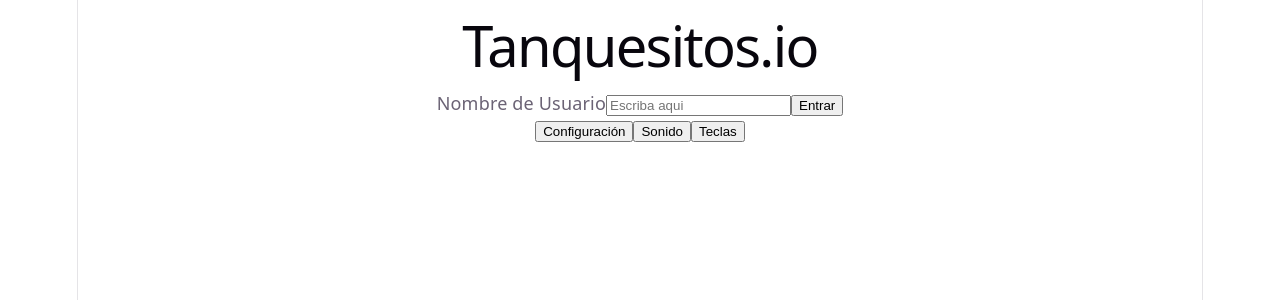
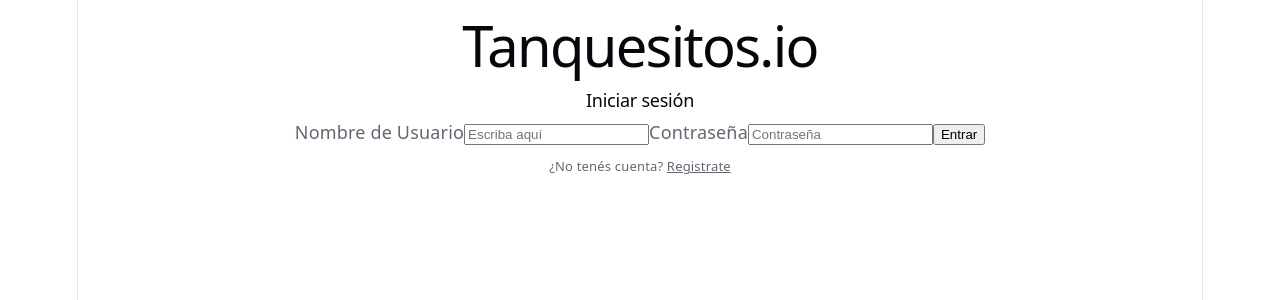
Before and after one commit to KillerYZK/Tanquesito.io, a React (Vite) app: page / in a window 1280 px wide. Shown: the top 300 px of the page. Built offline with nearby package versions, Linux system fonts and the light colour scheme.

Commit message:
Modificaciones App
Se realizo modificacion para iniciar sesion y registrar sesion en el juego conectadas a firebase

```diff
--- a/src/App.jsx
+++ b/src/App.jsx
@@ -1,11 +1,13 @@
-import { useState, useEffect } from "react";
+import { useState } from "react";
 import Game from "./mapa/mapa";
+import Login from "./Login";
+import Register from "./Register";
 
 export default function Tanquesitos() {
+  const [pantalla, setPantalla] = useState("login"); // "login" | "register" | "config" | "juego"
   const [modalVisible, setModalVisible] = useState(false);
   const [activeTab, setActiveTab] = useState("general");
   const [usuario, setUsuario] = useState("");
-  const [enJuego, setEnJuego] = useState(false);
   const [selectedColor, setSelectedColor] = useState("#29b6e8");
   const [soundVolume, setSoundVolume] = useState(80);
   const [musicVolume, setMusicVolume] = useState(70);
@@ -29,18 +31,15 @@
     ["V", "Chat"],
   ];
 
-  useEffect(() => {
-    if (!modalVisible) return;
+  const handleLogin = (nombre) => {
+    setUsuario(nombre);
+    setPantalla("config");
+  };
 
-    const handleEsc = (event) => {
-      if (event.key === "Escape") {
-        setModalVisible(false);
-      }
-    };
-
-    window.addEventListener("keydown", handleEsc);
-    return () => window.removeEventListener("keydown", handleEsc);
-  }, [modalVisible]);
+  const handleRegistro = (nombre) => {
+    setUsuario(nombre);
+    setPantalla("config");
+  };
 
   const abrirModal = (tab) => {
     setActiveTab(tab);
@@ -123,53 +122,96 @@
     );
   };
 
-  if (enJuego) {
-    return <Game usuario={usuario} color={selectedColor} />;
+  // --- Pantallas de auth ---
+  if (pantalla === "login") {
+    return (
+      <Login
+        onLogin={handleLogin}
+        irARegister={() => setPantalla("register")}
+      />
+    );
   }
 
+  if (pantalla === "register") {
+    return (
+      <Register
+        onRegistrado={handleRegistro}
+        irALogin={() => setPantalla("login")}
+      />
+    );
+  }
+
+  // --- Juego ---
+  if (pantalla === "juego") {
+    return (
+      <Game
+        usuario={usuario}
+        color={selectedColor}
+        volumenSonido={soundVolume}
+        volumenMusica={musicVolume}
+        onSalir={() => setPantalla("config")}
+      />
+    );
+  }
+
+  // --- Menú / Config (pantalla === "config") ---
   return (
     <div className="app-container">
       <h1 className="app-title">Tanquesitos.io</h1>
 
+      <p style={{ fontSize: "14px", marginTop: "-16px" }}>
+        Bienvenido, <strong>{usuario}</strong>
+      </p>
+
       <div className="login-form">
-        <label>Nombre de Usuario</label>
-        <input
-          type="text"
-          placeholder="Escriba aqui"
-          value={usuario}
-          onChange={(e) => setUsuario(e.target.value)}
-        />
         <button
-          onClick={() => {
-            if (usuario.trim() === "") {
-              alert("Por favor, ingresa un nombre de usuario");
-            } else {
-              setEnJuego(true);
-            }
-          }}
+          onClick={() => setPantalla("juego")}
           className="btn btn-primary"
         >
-          Entrar
+          ¡Jugar!
         </button>
       </div>
 
       {!modalVisible && (
         <div className="options-container">
-          <button type="button" onClick={() => abrirModal("general")} className="btn-option">
+          <button
+            type="button"
+            onClick={() => abrirModal("general")}
+            className="btn-option"
+          >
             Configuración
           </button>
-          <button type="button" onClick={() => abrirModal("sonido")} className="btn-option">
+          <button
+            type="button"
+            onClick={() => abrirModal("sonido")}
+            className="btn-option"
+          >
             Sonido
           </button>
-          <button type="button" onClick={() => abrirModal("teclas")} className="btn-option">
+          <button
+            type="button"
+            onClick={() => abrirModal("teclas")}
+            className="btn-option"
+          >
             Teclas
+          </button>
+          <button
+            type="button"
+            onClick={() => setPantalla("login")}
+            className="btn-option"
+            style={{ backgroundColor: "rgba(232,57,46,0.3)" }}
+          >
+            Cerrar sesión
           </button>
         </div>
       )}
 
       {modalVisible && (
         <div className="modal-overlay" onClick={cerrarModal}>
-          <div className="modal modal-sky" onClick={(event) => event.stopPropagation()}>
+          <div
+            className="modal modal-sky"
+            onClick={(event) => event.stopPropagation()}
+          >
             <h2 className="modal-title">Configuración</h2>
             <div className="modal-content">
               <div className="tabs">
@@ -197,7 +239,11 @@
               </div>
               {renderTabContent()}
               <div className="action-button-container">
-                <button type="button" onClick={cerrarModal} className="btn-accept">
+                <button
+                  type="button"
+                  onClick={cerrarModal}
+                  className="btn-accept"
+                >
                   Aceptar
                 </button>
               </div>
--- /dev/null
+++ b/src/Login.jsx
@@ -0,0 +1,81 @@
+import { useState } from "react";
+import { db } from "./firebase";
+import { ref, get } from "firebase/database";
+
+export default function Login({ onLogin, irARegister }) {
+  const [usuario, setUsuario] = useState("");
+  const [contrasena, setContrasena] = useState("");
+  const [error, setError] = useState("");
+
+  const handleLogin = async () => {
+    setError("");
+
+    if (!usuario.trim() || !contrasena.trim()) {
+      setError("Completa todos los campos.");
+      return;
+    }
+
+    const usuarioRef = ref(db, `usuarios/${usuario.trim()}`);
+    const snapshot = await get(usuarioRef);
+
+    if (!snapshot.exists()) {
+      setError("El usuario no existe.");
+      return;
+    }
+
+    const datos = snapshot.val();
+    if (datos.contrasena !== contrasena) {
+      setError("Contraseña incorrecta.");
+      return;
+    }
+
+    onLogin(usuario.trim());
+  };
+
+  return (
+    <div className="app-container">
+      <h1 className="app-title">Tanquesitos.io</h1>
+
+      <div className="login-form">
+        <h2 style={{ margin: "0 0 8px", fontSize: "18px" }}>Iniciar sesión</h2>
+
+        <label>Nombre de Usuario</label>
+        <input
+          type="text"
+          placeholder="Escriba aquí"
+          value={usuario}
+          onChange={(e) => setUsuario(e.target.value)}
+        />
+
+        <label>Contraseña</label>
+        <input
+          type="password"
+          placeholder="Contraseña"
+          value={contrasena}
+          onChange={(e) => setContrasena(e.target.value)}
+          onKeyDown={(e) => e.key === "Enter" && handleLogin()}
+        />
+
+        {error && (
+          <p style={{ color: "#e8392e", fontSize: "13px", margin: "4px 0" }}>
+            {error}
+          </p>
+        )}
+
+        <button onClick={handleLogin} className="btn btn-primary">
+          Entrar
+        </button>
+
+        <p style={{ fontSize: "13px", marginTop: "8px" }}>
+          ¿No tenés cuenta?{" "}
+          <span
+            onClick={irARegister}
+            style={{ textDecoration: "underline", cursor: "pointer" }}
+          >
+            Registrate
+          </span>
+        </p>
+      </div>
+    </div>
+  );
+}
--- /dev/null
+++ b/src/Register.jsx
@@ -0,0 +1,98 @@
+import { useState } from "react";
+import { db } from "./firebase";
+import { ref, get, set } from "firebase/database";
+
+export default function Register({ onRegistrado, irALogin }) {
+  const [usuario, setUsuario] = useState("");
+  const [contrasena, setContrasena] = useState("");
+  const [confirmar, setConfirmar] = useState("");
+  const [error, setError] = useState("");
+
+  const handleRegistro = async () => {
+    setError("");
+
+    if (!usuario.trim() || !contrasena.trim()) {
+      setError("Completa todos los campos.");
+      return;
+    }
+    if (contrasena !== confirmar) {
+      setError("Las contraseñas no coinciden.");
+      return;
+    }
+    if (contrasena.length < 4) {
+      setError("La contraseña debe tener al menos 4 caracteres.");
+      return;
+    }
+
+    // Verificar si el usuario ya existe
+    const usuarioRef = ref(db, `usuarios/${usuario.trim()}`);
+    const snapshot = await get(usuarioRef);
+
+    if (snapshot.exists()) {
+      setError("Ese nombre de usuario ya está en uso.");
+      return;
+    }
+
+    // Guardar usuario nuevo
+    await set(usuarioRef, {
+      contrasena: contrasena,
+      creadoEn: Date.now(),
+    });
+
+    onRegistrado(usuario.trim());
+  };
+
+  return (
+    <div className="app-container">
+      <h1 className="app-title">Tanquesitos.io</h1>
+
+      <div className="login-form">
+        <h2 style={{ margin: "0 0 8px", fontSize: "18px" }}>Crear cuenta</h2>
+
+        <label>Nombre de Usuario</label>
+        <input
+          type="text"
+          placeholder="Escriba aquí"
+          value={usuario}
+          onChange={(e) => setUsuario(e.target.value)}
+        />
+
+        <label>Contraseña</label>
+        <input
+          type="password"
+          placeholder="Mínimo 4 caracteres"
+          value={contrasena}
+          onChange={(e) => setContrasena(e.target.value)}
+        />
+
+        <label>Confirmar contraseña</label>
+        <input
+          type="password"
+          placeholder="Repite la contraseña"
+          value={confirmar}
+          onChange={(e) => setConfirmar(e.target.value)}
+        />
+
+        {error && (
+          <p style={{ color: "#e8392e", fontSize: "13px", margin: "4px 0" }}>
+            {error}
+          </p>
+        )}
+
+        <button onClick={handleRegistro} className="btn btn-primary">
+          Registrarse
+        </button>
+
+        <p style={{ fontSize: "13px", marginTop: "8px" }}>
+          ¿Ya tenés cuenta?{" "}
+          <span
+            onClick={irALogin}
+            style={{ textDecoration: "underline", cursor: "pointer" }}
+          >
+            Inicia sesión
+          </span>
+        </p>
+      </div>
+    </div>
+  );
+}
```
Also changed, not shown: src/Login.css (added), src/Register.css (added).
